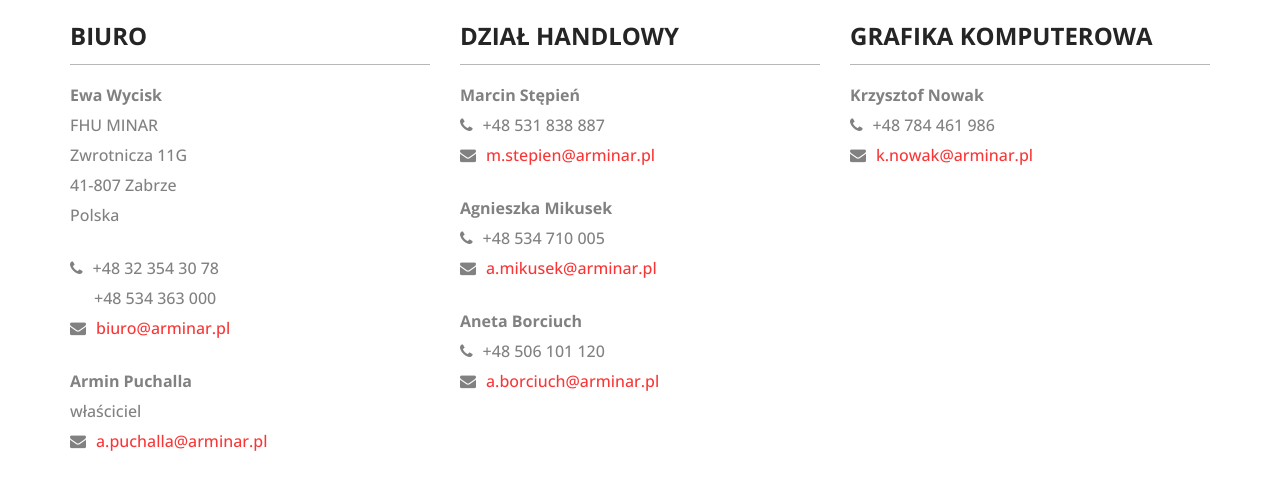
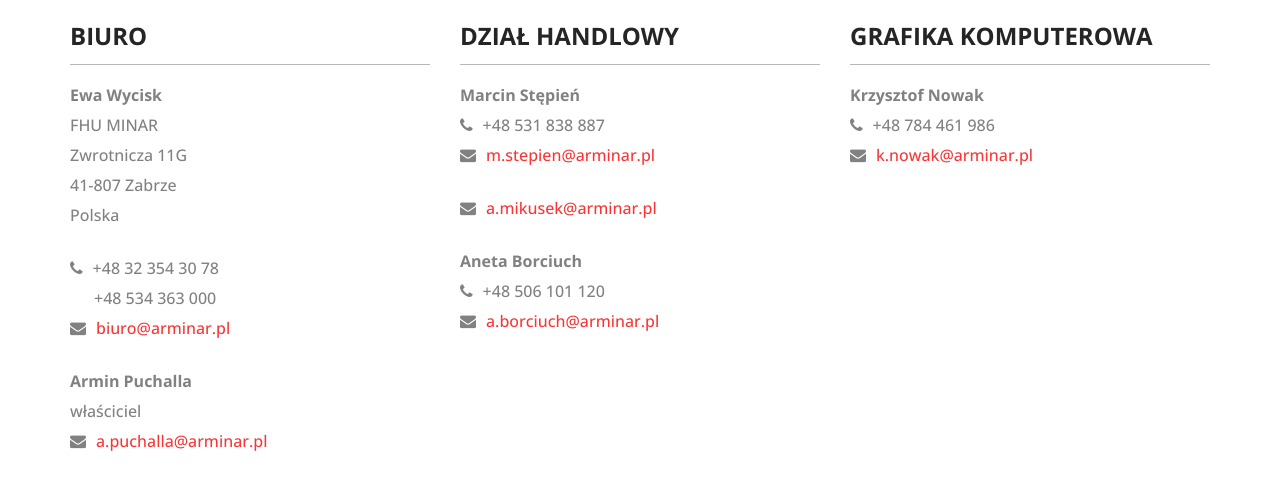
Before and after one commit to ar-minar/minar, a plain HTML site: page index.html in a window 1280 px wide. Shown: the part 5229-5733 px from the top of the page. Drawn offline with nearby package versions, Linux system fonts and the light colour scheme; some packages are replaced by stand-ins of ours.

Commit message:
Update index.html

```diff
--- a/index.html
+++ b/index.html
@@ -595,8 +595,6 @@
 								<h3>Dział handlowy</h3>
 								<p><strong>Marcin Stępień</strong><span><p><i class="fa fa-phone"></i>+48 531 838 887</p>
 								<p><i class="fa fa-envelope"></i><a href="mailto:m.stepien@arminar.pl">m.stepien@arminar.pl</a></p><br>
-								<p><strong>Agnieszka Mikusek</strong><span>
-								<p><i class="fa fa-phone"></i>+48 534 710 005</p>
 								<p><i class="fa fa-envelope"></i><a href="mailto:a.mikusek@arminar.pl">a.mikusek@arminar.pl</a></p><br>
 								<p><strong>Aneta Borciuch</strong><span>
 								<p><i class="fa fa-phone"></i>+48 506 101 120</p>
```
